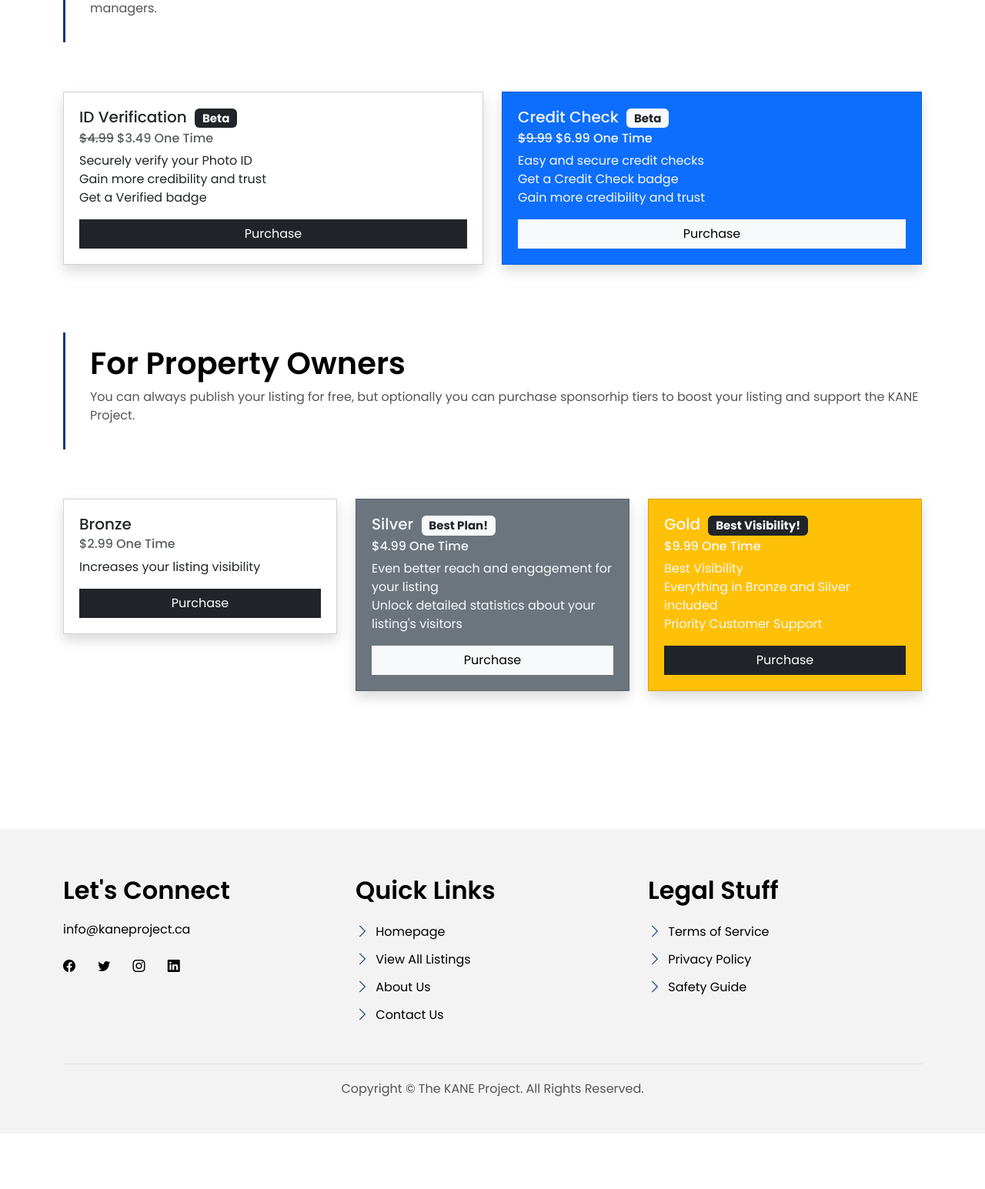
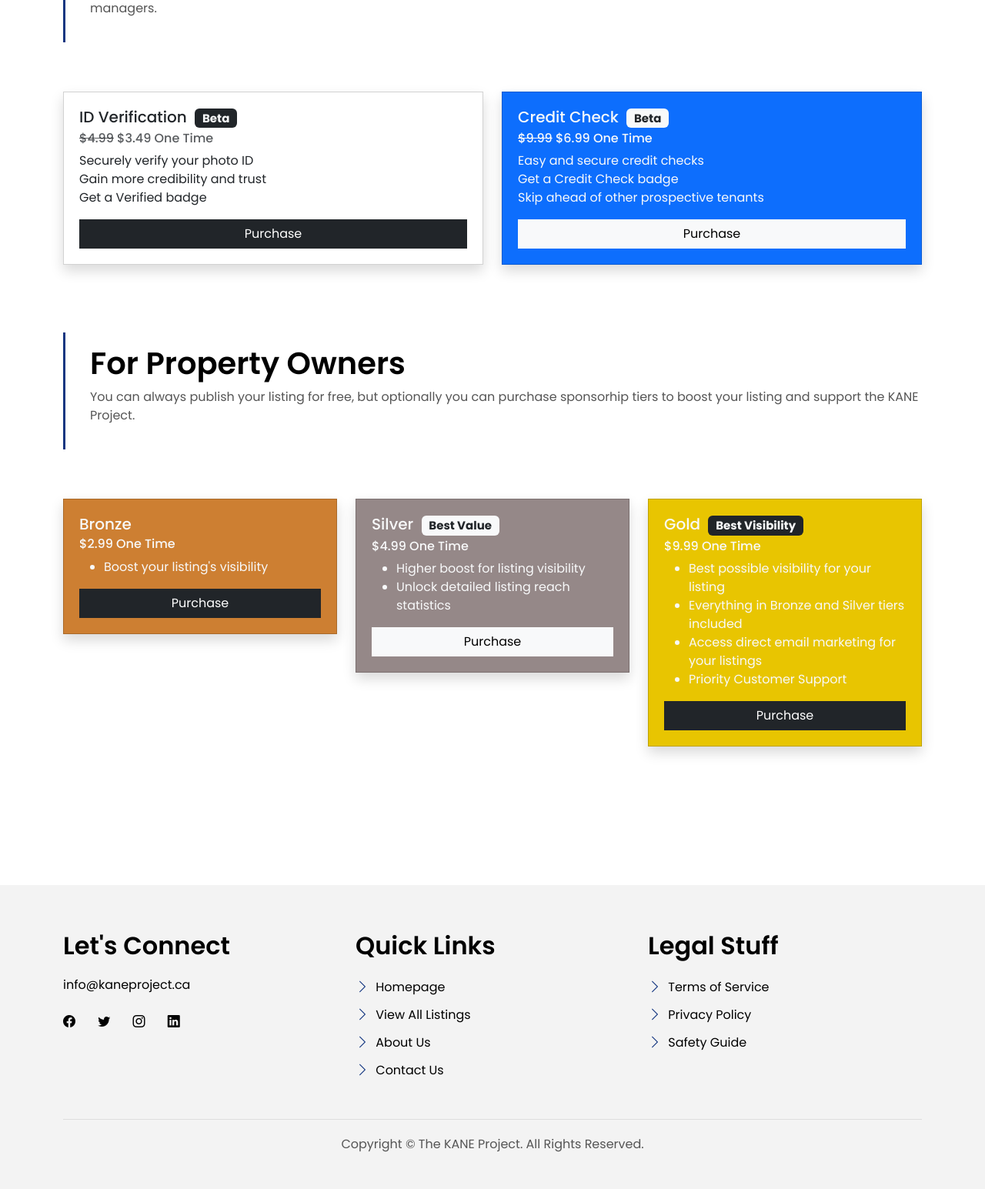
Before and after one commit to kane-project/web, a PHP site: page /public/client/pricing.php in a window 1280 px wide. Shown: the part 329-1874 px from the top of the page at 77% size. Before the commit the page ends 1754 px from the top, so only its background shows below. Run offline with PHP 8.4, Linux system fonts and the light colour scheme; some libraries are stand-ins or nearby versions.

Commit message:
added: UI upgrades and info to Pricing

```diff
--- a/assets/css/style.css
+++ b/assets/css/style.css
@@ -2150,3 +2150,19 @@
 footer .credits {
 	font-size: 14px;
 }
+
+/*--------------------------------------------------------------
+# Sponsorhip Tiers
+--------------------------------------------------------------*/
+
+.bg-gold {
+    background-color: rgb(232, 197, 1);
+}
+
+.bg-bronze {
+    background-color: #CD7F32;
+}
+
+.bg-silver {
+    background-color: rgb(149, 136, 136);
+}
--- a/public/client/pricing.php
+++ b/public/client/pricing.php
@@ -30,7 +30,7 @@
                                 <h5 class="card-title">ID Verification &nbsp;<span class="badge badge-sm bg-dark text-light">Beta</span></h5>
                                 <h6 class="card-subtitle mb-2 text-muted"><del>$4.99</del> $3.49 One Time</h6>
                                 <ul class="list-unstyled">
-                                    <li>Securely verify your Photo ID</li>
+                                    <li>Securely verify your photo ID</li>
                                     <li>Gain more credibility and trust</li>
                                     <li>Get a Verified badge</li>
                                 </ul>
@@ -46,7 +46,7 @@
                                 <ul class="list-unstyled">
                                     <li>Easy and secure credit checks</li>
                                     <li>Get a Credit Check badge</li>
-                                    <li>Gain more credibility and trust</li>
+                                    <li>Skip ahead of other prospective tenants</li>
                                 </ul>
                                 <a href="./account/badges" class="btn col-12 btn-light rounded-0">Purchase</a>
                             </div>
@@ -68,38 +68,39 @@
 				</div>
                 <div class="row py-5">
                     <div class="col-md-4">
-                        <div class="card mb-4 p-1 rounded-0 shadow">
+                        <div class="card mb-4 p-1 bg-bronze text-light rounded-0 shadow">
                             <div class="card-body">
                                 <h5 class="card-title">Bronze</h5>
-                                <h6 class="card-subtitle mb-2 text-muted">$2.99 One Time</h6>
-                                <ul class="list-unstyled">
-                                    <li>Increases your listing visibility</li>
+                                <h6 class="card-subtitle mb-2">$2.99 One Time</h6>
+                                <ul>
+                                    <li>Boost your listing's visibility</li>
                                 </ul>
                                 <a href="./portal/new" class="btn col-12 btn-dark rounded-0">Purchase</a>
                             </div>
                         </div>
                     </div>
                     <div class="col-md-4">
-                        <div class="card mb-4 p-1 text-light bg-secondary rounded-0 shadow">
+                        <div class="card mb-4 p-1 text-light bg-silver rounded-0 shadow">
                             <div class="card-body">
-                                <h5 class="card-title">Silver &nbsp;<span class="badge badge-sm bg-light text-dark">Best Plan!</span></h5>
+                                <h5 class="card-title">Silver &nbsp;<span class="badge badge-sm bg-light text-dark">Best Value</span></h5>
                                 <h6 class="card-subtitle mb-2 text-light">$4.99 One Time</h6>
-                                <ul class="list-unstyled">
-                                    <li>Even better reach and engagement for your listing</li>
-                                    <li>Unlock detailed statistics about your listing's visitors</li>
+                                <ul>
+                                    <li>Higher boost for listing visibility</li>
+                                    <li>Unlock detailed listing reach statistics</li>
                                 </ul>
                                 <a href="./portal/new" class="btn col-12 btn-light rounded-0">Purchase</a>
                             </div>
                         </div>
                     </div>
                     <div class="col-md-4">
-                        <div class="card mb-4 p-1 rounded-0 shadow bg-warning text-light">
+                        <div class="card mb-4 p-1 rounded-0 shadow bg-gold text-light">
                             <div class="card-body">
-                                <h5 class="card-title">Gold &nbsp;<span class="badge bg-dark text-light badge-sm">Best Visibility!</span></h5>
+                                <h5 class="card-title">Gold &nbsp;<span class="badge bg-dark text-light badge-sm">Best Visibility</span></h5>
                                 <h6 class="card-subtitle mb-2">$9.99 One Time</h6>
-                                <ul class="list-unstyled">
-                                    <li>Best Visibility</li>
-                                    <li>Everything in Bronze and Silver included</li>
+                                <ul>
+                                    <li>Best possible visibility for your listing</li>
+                                    <li>Everything in Bronze and Silver tiers included</li>
+                                    <li>Access direct email marketing for your listings</li>
                                     <li>Priority Customer Support</li>
                                 </ul>
                                 <a href="./portal/new" class="btn col-12 btn-dark rounded-0">Purchase</a>
--- a/public/portal/mylistings.php
+++ b/public/portal/mylistings.php
@@ -73,7 +73,7 @@
                                     <p class="card-text">Price: $$listing_price per mo.</p>
                                     <p class="card-text">Date Added: $listing_date</p>
                                     <p class="card-text">Sponsorship Tier: $sponsorship_tier</p>
-                                    <a href="/portal/editlisting?id=$listing->id" class="btn btn-dark rounded-0">Edit</a>&nbsp;
+                                    <a href="/portal/listing/$listing->id" class="btn btn-dark rounded-0">Edit</a>&nbsp;
                                     <a href="#" class="btn btn-danger rounded-0" data-bs-toggle="modal" data-listing-id="$listing->id">Delete</a>
                                 </div>
                             </div>
@@ -107,7 +107,7 @@
                     </div>
                     <div class="modal-footer">
                         <button type="button" class="btn btn-dark rounded-0" data-bs-dismiss="modal">Cancel</button>
-                        <a href="/portal/deletelisting?id=" class="btn btn-danger rounded-0" id="deleteListingLink">Delete</a>
+                        <a href="javascript:void();" class="btn btn-danger rounded-0" id="deleteListingLink">Confirm Deletion</a>
                     </div>
                 </div>
             </div>
```
Also changed, not shown: assets/css/portal.css (+12 -0 lines).
